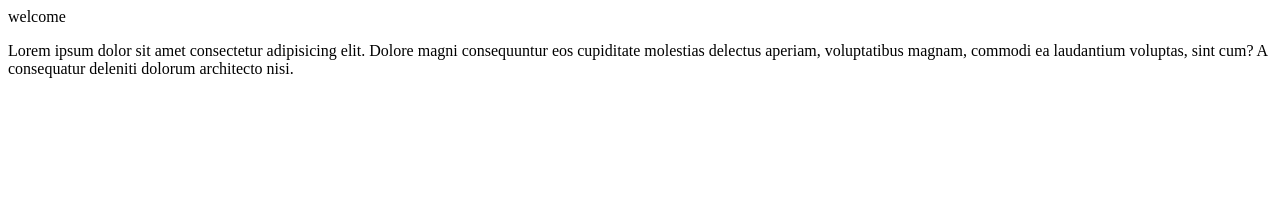
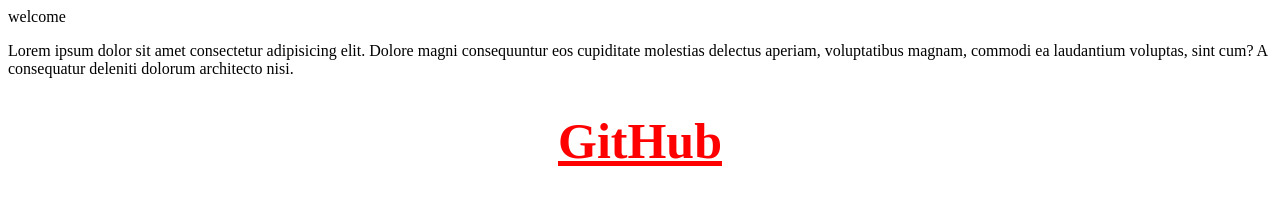
Before and after one commit to Sayan1999k/myProject, a plain HTML site: page index.html in a window 1280 px wide. Drawn offline with Linux system fonts and the light colour scheme.

Commit message:
index 1.2

```diff
--- a/index.html
+++ b/index.html
@@ -8,5 +8,6 @@
 <body>
     welcome
     <p>Lorem ipsum dolor sit amet consectetur adipisicing elit. Dolore magni consequuntur eos cupiditate molestias delectus aperiam, voluptatibus magnam, commodi ea laudantium voluptas, sint cum? A consequatur deleniti dolorum architecto nisi.</p>
+    <h1 style="text-align: center;color: red;text-decoration: underline; font-weight: bold; font-size: 50px;">GitHub</h1>
 </body>
 </html>
```
